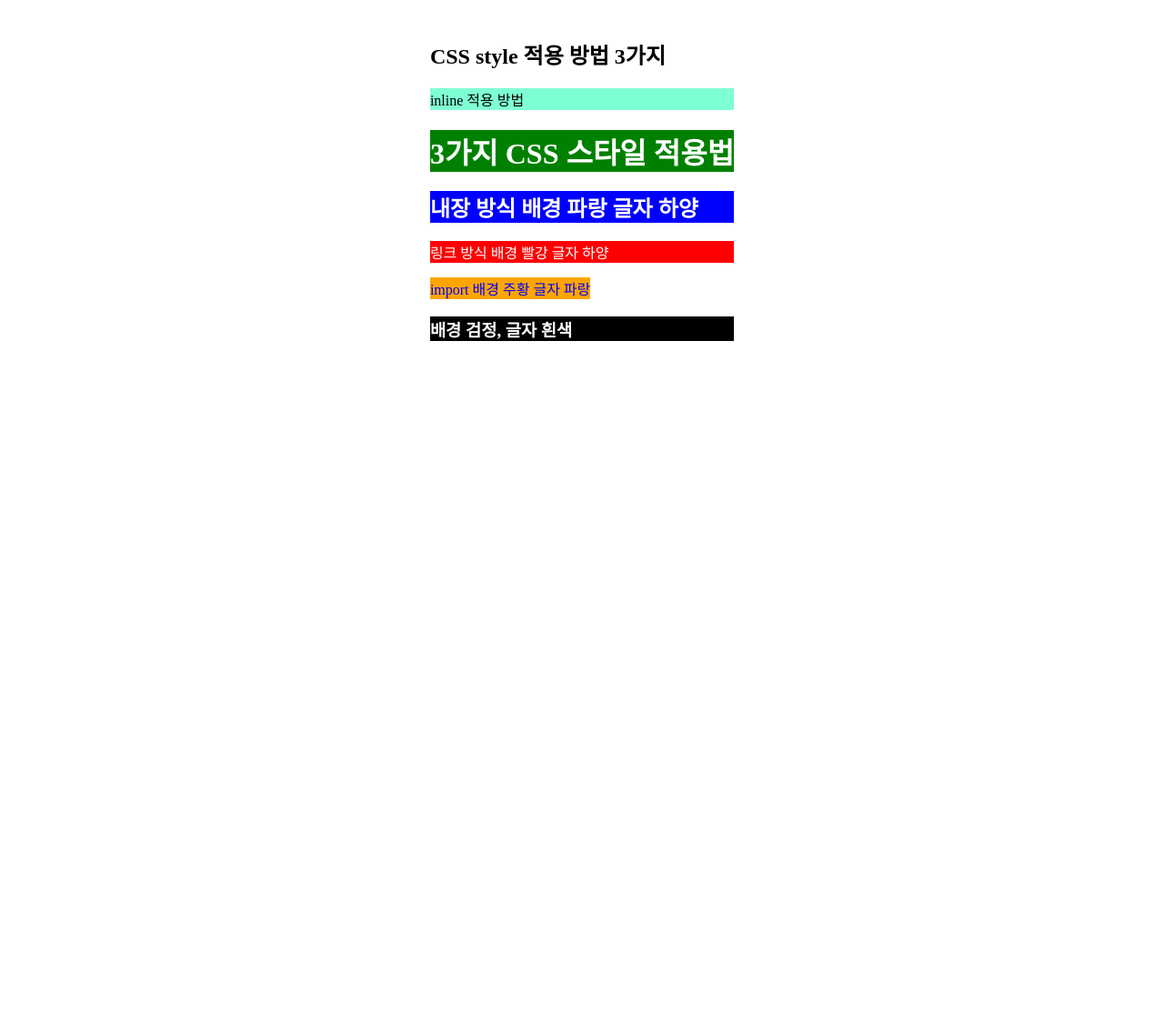
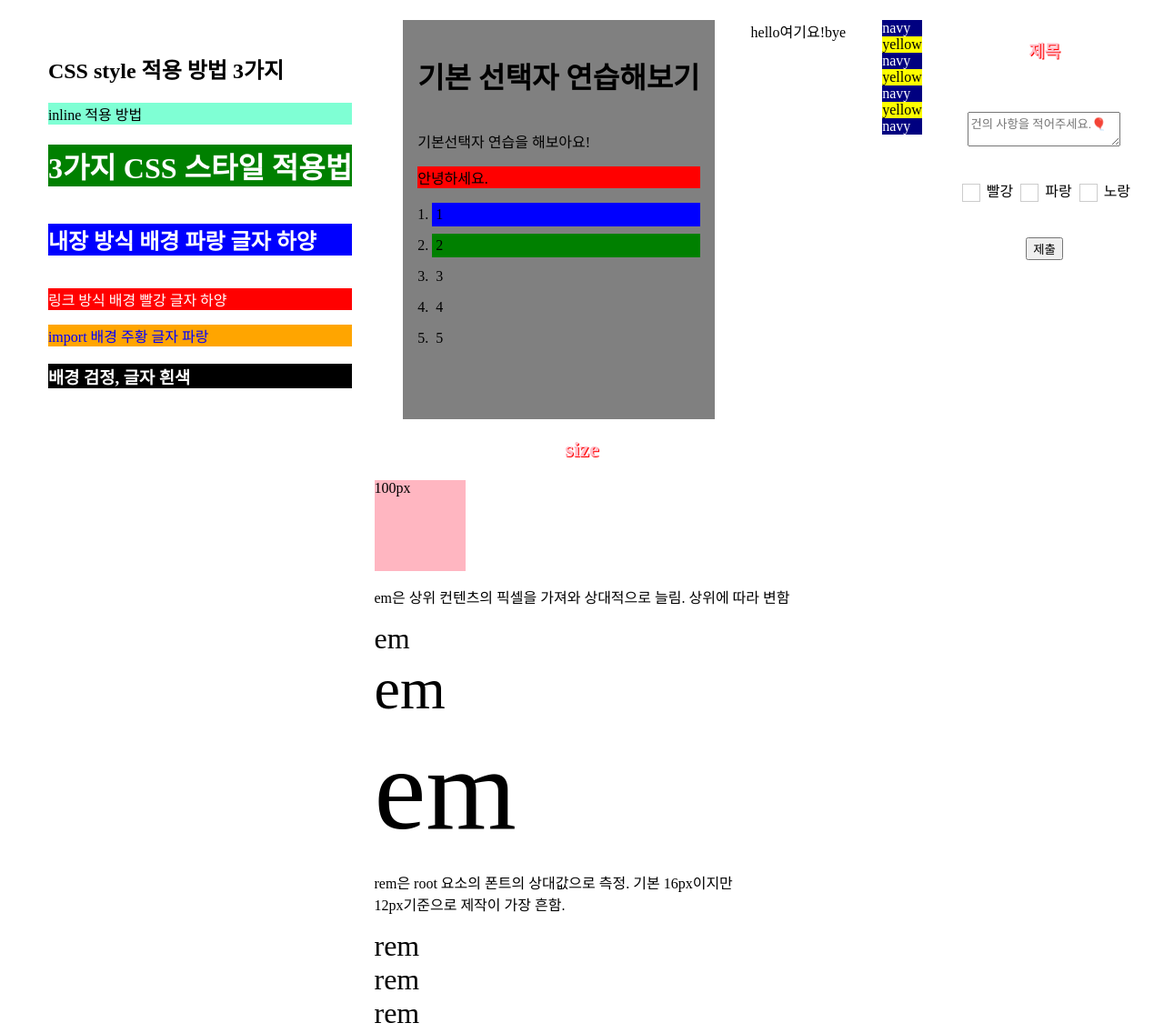
Before and after one commit to leeraquel/sesac-first, a plain HTML site: page index.html in a window 1280 px wide. Shown: the part 1700-2836 px from the top of the page at 91% size. Before the commit the page ends 2165 px from the top, so only its background shows below. Drawn offline with Linux system fonts and the light colour scheme; a web font is replaced by a local one.

Commit message:
add: 실습 코드 추가

```diff
--- a/index.html
+++ b/index.html
@@ -273,7 +273,8 @@
         </table>
       </div>
     </div>
-    <div class="css">
+    <div class="flexRow">
+      <div class="flexColumnNoGap">
         <h2>CSS style 적용 방법 3가지</h2>
         <div style="background-color: aquamarine">inline 적용 방법</div>
         <h1 class="cssH1" style="background-color: green; color: white">
@@ -283,6 +284,68 @@
         <p class="cssP">링크 방식 배경 빨강 글자 하양</p>
         <span class="cssSpan">import 배경 주황 글자 파랑</span>
         <h3 class="cssH3">배경 검정, 글자 흰색</h3>
+      </div>
+      <div class="flexColumnNoGap" style="background-color: gray">
+        <h1>기본 선택자 연습해보기</h1>
+        <p>기본선택자 연습을 해보아요!</p>
+        <span>안녕하세요.</span>
+        <ol>
+          <li id="first">1</li>
+          <li class="second">2</li>
+          <li>3</li>
+          <li>4</li>
+          <li>5</li>
+        </ol>
+      </div>
+      <div class="hey">여기요!</div>
+      <div class="stripes">
+        <div>navy</div>
+        <div>yellow</div>
+        <div>navy</div>
+        <div>yellow</div>
+        <div>navy</div>
+        <div>yellow</div>
+        <div>navy</div>
+      </div>
+      <div class="flexColumn" style="align-items: center">
+        <h3 class="title" style="width: 100%">제목</h3>
+        <textarea
+          class="suggestion-box"
+          placeholder="건의 사항을 적어주세요.🎈"
+        ></textarea>
+        <div>
+          <input type="checkbox" class="styled-checkbox1" id="checkbox" />
+          <label for="checkbox">빨강</label>
+          <input type="checkbox" class="styled-checkbox2" id="checkbox2" />
+          <label for="checkbox2">파랑</label>
+          <input type="checkbox" class="styled-checkbox3" id="checkbox3" />
+          <label for="checkbox3">노랑</label>
+        </div>
+        <button class="submit-button">제출</button>
+      </div>
+    </div>
+    <div class="Sizewrapper">
+      <h2 class="title">size</h2>
+      <div class="px">100px</div>
+      <p>em은 상위 컨텐츠의 픽셀을 가져와 상대적으로 늘림. 상위에 따라 변함</p>
+      <div class="em-text">
+        em
+        <div class="em-text">
+          em
+          <div class="em-text">em</div>
+        </div>
+      </div>
+      <p>
+        rem은 root 요소의 폰트의 상대값으로 측정. 기본 16px이지만<br />
+        12px기준으로 제작이 가장 흔함.
+      </p>
+      <div class="rem-text">
+        rem
+        <div class="rem-text">
+          rem
+          <div class="rem-text">rem</div>
+        </div>
+      </div>
     </div>
   </body>
   <script>
--- a/style.css
+++ b/style.css
@@ -161,3 +161,88 @@ td {
   background-color: red;
   color: white;
 }
+
+.flexColumnNoGap {
+  display: flex;
+  flex-direction: column;
+  padding: 16px;
+}
+
+#first {
+  background-color: blue;
+}
+
+.second {
+  background-color: green;
+}
+
+span {
+  background-color: red;
+}
+
+.hey::before {
+  content: "hello";
+}
+
+.hey::after {
+  content: "bye";
+}
+
+.stripes div:nth-child(1),
+.stripes div:nth-child(3),
+.stripes div:nth-child(5),
+.stripes div:nth-child(5),
+.stripes div:nth-child(7) {
+  background-color: navy;
+  color: white;
+}
+
+.stripes div:nth-child(2),
+.stripes div:nth-child(4),
+.stripes div:nth-child(6) {
+  background-color: yellow;
+  color: black;
+}
+
+.title:hover {
+  background-color: #ff5353; /* 원하는 배경색으로 변경 */
+  color: #333; /* 원하는 글자색으로 변경 */
+}
+
+.suggestion-box:focus {
+  background-color: #e8e8e8; /* 클릭하고 커서가 깜빡거릴 때의 배경색 */
+}
+
+/* 체크박스에 체크했을 때 글씨 배경색 변경 */
+.styled-checkbox1:checked + label {
+  background-color: red; /* 원하는 배경색으로 변경 */
+  color: #000; /* 원하는 글자색으로 변경 */
+}
+.styled-checkbox2:checked + label {
+  background-color: blue; /* 원하는 배경색으로 변경 */
+  color: #000; /* 원하는 글자색으로 변경 */
+}
+.styled-checkbox3:checked + label {
+  background-color: yellow; /* 원하는 배경색으로 변경 */
+  color: #000; /* 원하는 글자색으로 변경 */
+}
+
+/* 제출 버튼 클릭하는 순간 색과 글자 색 변경 */
+.submit-button:active {
+  background-color: #4caf50; /* 버튼 클릭 시 배경색 */
+  color: white; /* 버튼 클릭 시 글자색 */
+}
+
+.px {
+  width: 100px;
+  height: 100px;
+  background-color: lightpink;
+}
+
+.em-text {
+  font-size: 2em;
+}
+
+.rem-text {
+  font-size: 2rem;
+}
```
Lines whose indentation alone changed are shown as unchanged.
